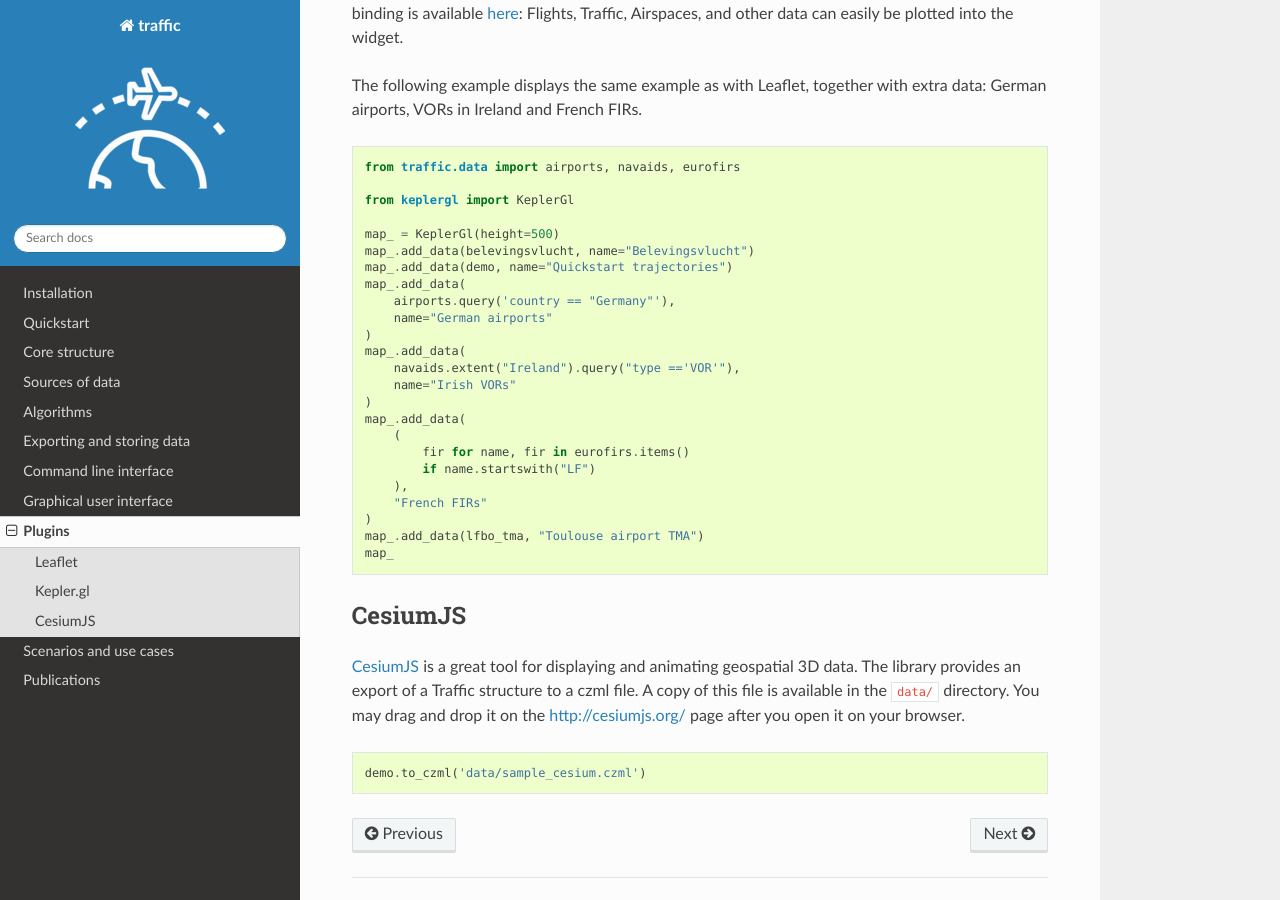
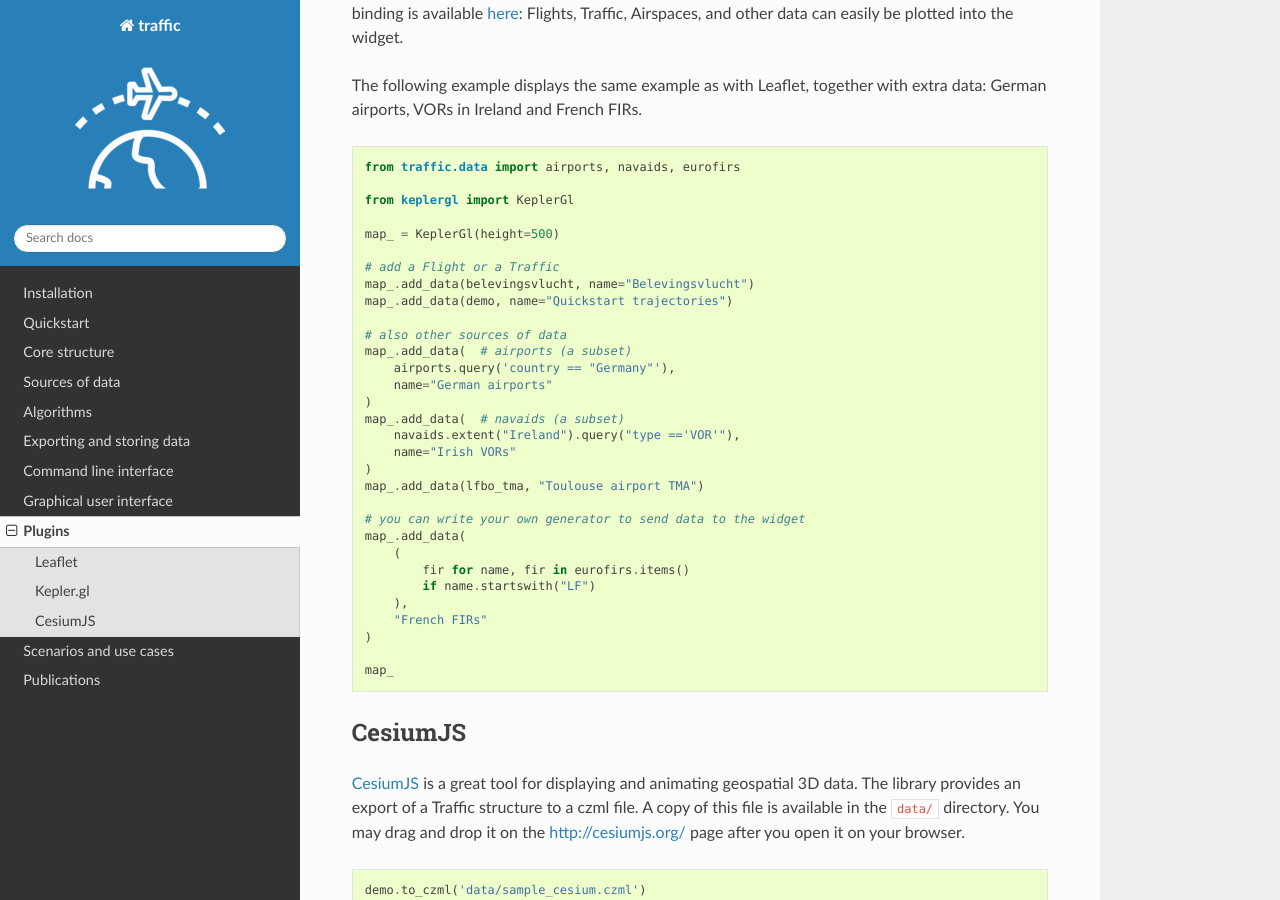
Before and after one commit to xoolive/traffic, a Sphinx documentation site: the page built from docs/plugins.rst, in a window 1280 px wide and 900 px high, scrolled down 1439 px. Built offline with Sphinx 7.4.7 and the Read the Docs theme 2.0.0, drawn with Linux system fonts in a browser that asks for light colours; nearby versions of some CDN libraries; pages that are not in the unit, such as notebooks, are missing from menus; a script that is not in the unit is left out; comment, search, counter and statistics services are not loaded.

Commit message:
more comments

```diff
--- a/docs/plugins.rst
+++ b/docs/plugins.rst
@@ -98,16 +98,23 @@
     from keplergl import KeplerGl
 
     map_ = KeplerGl(height=500)
+
+    # add a Flight or a Traffic
     map_.add_data(belevingsvlucht, name="Belevingsvlucht")
     map_.add_data(demo, name="Quickstart trajectories")
-    map_.add_data(
+
+    # also other sources of data
+    map_.add_data(  # airports (a subset)
         airports.query('country == "Germany"'),
         name="German airports"
     )
-    map_.add_data(
+    map_.add_data(  # navaids (a subset)
         navaids.extent("Ireland").query("type =='VOR'"),
         name="Irish VORs"
     )
+    map_.add_data(lfbo_tma, "Toulouse airport TMA")
+
+    # you can write your own generator to send data to the widget
     map_.add_data(
         (
             fir for name, fir in eurofirs.items()
```
Also changed, not shown: other parts of docs/plugins.rst (+1 -1 lines).
